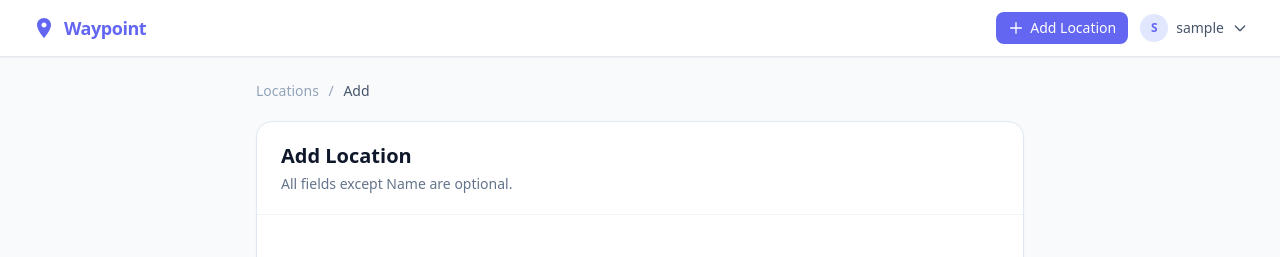
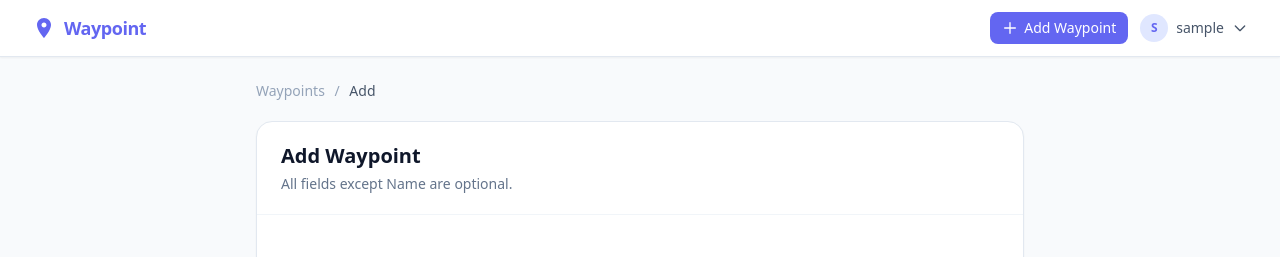
Before and after one commit to thrawnis/location-tracking, a Django app: page /locations/new/ in a window 1280 px wide. Shown: the top 257 px of the page. Run offline with Django 5.2, Linux system fonts and the light colour scheme; the visitor is signed in with stand-in values (Sample User, id 1); some libraries are stand-ins or nearby versions.

Commit message:
Replace all user-facing Location references with Waypoint
- Navbar: "Add Location" → "Add Waypoint"
- Home page: title, empty state, add button
- Form: page title, breadcrumb, heading, submit button
- Delete confirm: body text
- Login page: subtitle
- Flash messages in views: added/updated/deleted
- docker-compose.yml: DB default name (locationtracker → waypoint)

https://claude.ai/code/session_011QvNqK4YH8rZ9xPusFgyrW

```diff
--- a/docker-compose.yml
+++ b/docker-compose.yml
@@ -2,7 +2,7 @@ services:
   db:
     image: postgres:16-alpine
     environment:
-      POSTGRES_DB: ${POSTGRES_DB:-locationtracker}
+      POSTGRES_DB: ${POSTGRES_DB:-waypoint}
       POSTGRES_USER: ${POSTGRES_USER:-tracker}
       POSTGRES_PASSWORD: ${POSTGRES_PASSWORD:?POSTGRES_PASSWORD is required}
     volumes:
@@ -21,7 +21,7 @@ services:
     ports:
       - "3007:8000"
     environment:
-      DATABASE_URL: postgres://${POSTGRES_USER:-tracker}:${POSTGRES_PASSWORD}@db:5432/${POSTGRES_DB:-locationtracker}
+      DATABASE_URL: postgres://${POSTGRES_USER:-tracker}:${POSTGRES_PASSWORD}@db:5432/${POSTGRES_DB:-waypoint}
       SECRET_KEY: ${SECRET_KEY:?SECRET_KEY is required}
       DEBUG: ${DEBUG:-False}
       ALLOWED_HOSTS: ${ALLOWED_HOSTS:-*}
--- a/templates/base.html
+++ b/templates/base.html
@@ -50,7 +50,7 @@
               <svg class="w-4 h-4" fill="none" stroke="currentColor" viewBox="0 0 24 24">
                 <path stroke-linecap="round" stroke-linejoin="round" stroke-width="2" d="M12 4v16m8-8H4"/>
               </svg>
-              Add Location
+              Add Waypoint
             </a>
             <div class="relative" x-data="{ open: false }">
               <button @click="open = !open" @keydown.escape="open = false"
--- a/templates/registration/login.html
+++ b/templates/registration/login.html
@@ -6,7 +6,7 @@
   <div class="w-full max-w-sm">
     <div class="bg-white rounded-2xl shadow-sm border border-slate-200 p-8">
       <h1 class="text-2xl font-bold text-slate-900 mb-1">Welcome back</h1>
-      <p class="text-sm text-slate-500 mb-6">Sign in to add or edit locations.</p>
+      <p class="text-sm text-slate-500 mb-6">Sign in to add or edit waypoints.</p>
 
       <form method="post" class="space-y-4">
         {% csrf_token %}
--- a/templates/tracker/location_confirm_delete.html
+++ b/templates/tracker/location_confirm_delete.html
@@ -12,7 +12,7 @@
     </div>
     <h1 class="text-xl font-bold text-slate-900 mb-2">Delete "{{ location.name }}"?</h1>
     <p class="text-sm text-slate-500 mb-6">
-      This will permanently delete the location along with all its items, visits, and photos.
+      This will permanently delete the waypoint along with all its items, visits, and photos.
       This action cannot be undone.
     </p>
     <form method="post" class="flex gap-3 justify-center">
--- a/templates/tracker/location_form.html
+++ b/templates/tracker/location_form.html
@@ -1,5 +1,5 @@
 {% extends "base.html" %}
-{% block title %}{{ action }} Location – Waypoint{% endblock %}
+{% block title %}{{ action }} Waypoint – Waypoint{% endblock %}
 
 {% block extra_head %}
 <style>
@@ -21,7 +21,7 @@
 <div class="max-w-3xl mx-auto">
   <!-- Breadcrumb -->
   <nav class="text-sm text-slate-400 mb-5">
-    <a href="/" class="hover:text-brand">Locations</a>
+    <a href="/" class="hover:text-brand">Waypoints</a>
     {% if location %}
     <span class="mx-1.5">/</span>
     <a href="{% url 'location_detail' location.pk %}" class="hover:text-brand">{{ location.name }}</a>
@@ -32,7 +32,7 @@
 
   <div class="bg-white rounded-2xl border border-slate-200 shadow-sm overflow-hidden">
     <div class="px-6 py-5 border-b border-slate-100">
-      <h1 class="text-xl font-bold text-slate-900">{{ action }} Location</h1>
+      <h1 class="text-xl font-bold text-slate-900">{{ action }} Waypoint</h1>
       <p class="text-sm text-slate-500 mt-1">All fields except Name are optional.</p>
     </div>
 
@@ -149,7 +149,7 @@
       <div class="flex items-center gap-3 pt-2">
         <button type="submit"
                 class="bg-brand hover:bg-brand-dark text-white font-semibold px-6 py-2.5 rounded-lg transition-colors">
-          {% if action == "Add" %}Add Location{% else %}Save Changes{% endif %}
+          {% if action == "Add" %}Add Waypoint{% else %}Save Changes{% endif %}
         </button>
         <a href="{% if location %}{% url 'location_detail' location.pk %}{% else %}/{% endif %}"
            class="text-sm text-slate-500 hover:text-slate-700 px-3 py-2">
--- a/templates/tracker/location_list.html
+++ b/templates/tracker/location_list.html
@@ -1,6 +1,6 @@
 {% extends "base.html" %}
 {% load tracker_tags %}
-{% block title %}Locations – Waypoint{% endblock %}
+{% block title %}Waypoints – Waypoint{% endblock %}
 
 {% block extra_head %}
 <style>
@@ -115,7 +115,7 @@
     {% if user.is_authenticated %}
     <a href="{% url 'location_create' %}"
        class="bg-brand text-white text-sm font-medium px-3 py-2 rounded-lg hover:bg-brand-dark transition-colors shrink-0">
-      + Add
+      + Add Waypoint
     </a>
     {% endif %}
   </div>
@@ -199,7 +199,7 @@
       </div>
       {% empty %}
       <div class="text-center py-16 text-slate-400">
-        <p class="text-sm font-medium">No locations yet.</p>
+        <p class="text-sm font-medium">No waypoints yet.</p>
         {% if user.is_authenticated %}
         <a href="{% url 'location_create' %}" class="text-brand hover:underline text-sm">Add the first one</a>
         {% endif %}
--- a/tracker/views.py
+++ b/tracker/views.py
@@ -120,7 +120,7 @@ def location_create(request):
                 location.name, location.get_category_display()
             ),
         )
-        messages.success(request, "Location added.")
+        messages.success(request, "Waypoint added.")
         return redirect("location_detail", pk=location.pk)
     return render(request, "tracker/location_form.html", {"form": form, "action": "Add"})
 
@@ -134,7 +134,7 @@ def location_edit(request, pk):
             diff = _location_diff(location, form.cleaned_data)
             form.save()
             _log(request, AuditLog.ACTION_UPDATE, location, diff)
-            messages.success(request, "Location updated.")
+            messages.success(request, "Waypoint updated.")
             return redirect("location_detail", pk=location.pk)
     else:
         form = LocationForm(instance=location)
@@ -156,7 +156,7 @@ def location_delete(request, pk):
             'Deleted location "{}"'.format(location.name),
         )
         location.delete()
-        messages.success(request, "Location deleted.")
+        messages.success(request, "Waypoint deleted.")
         return redirect("location_list")
     return render(request, "tracker/location_confirm_delete.html", {"location": location})
 
```
